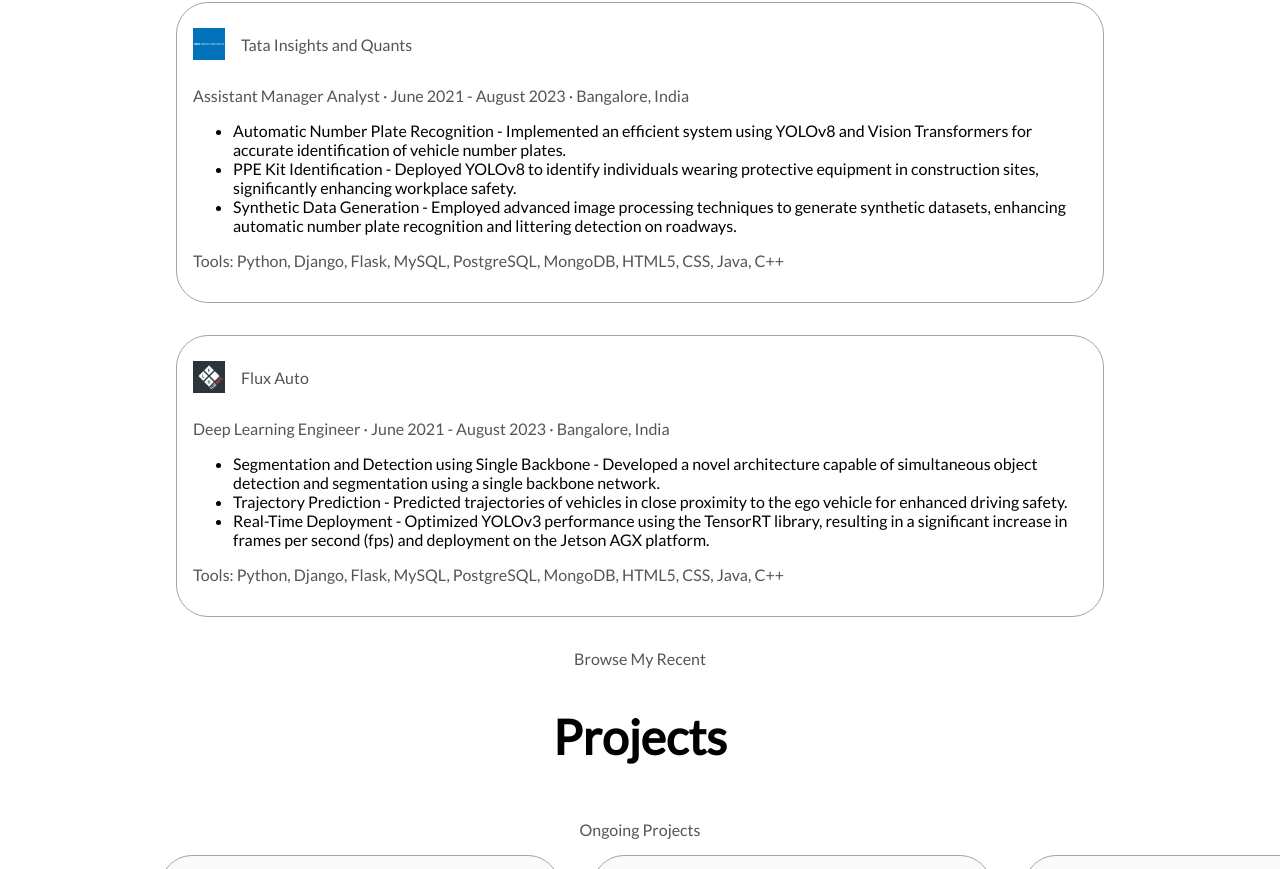
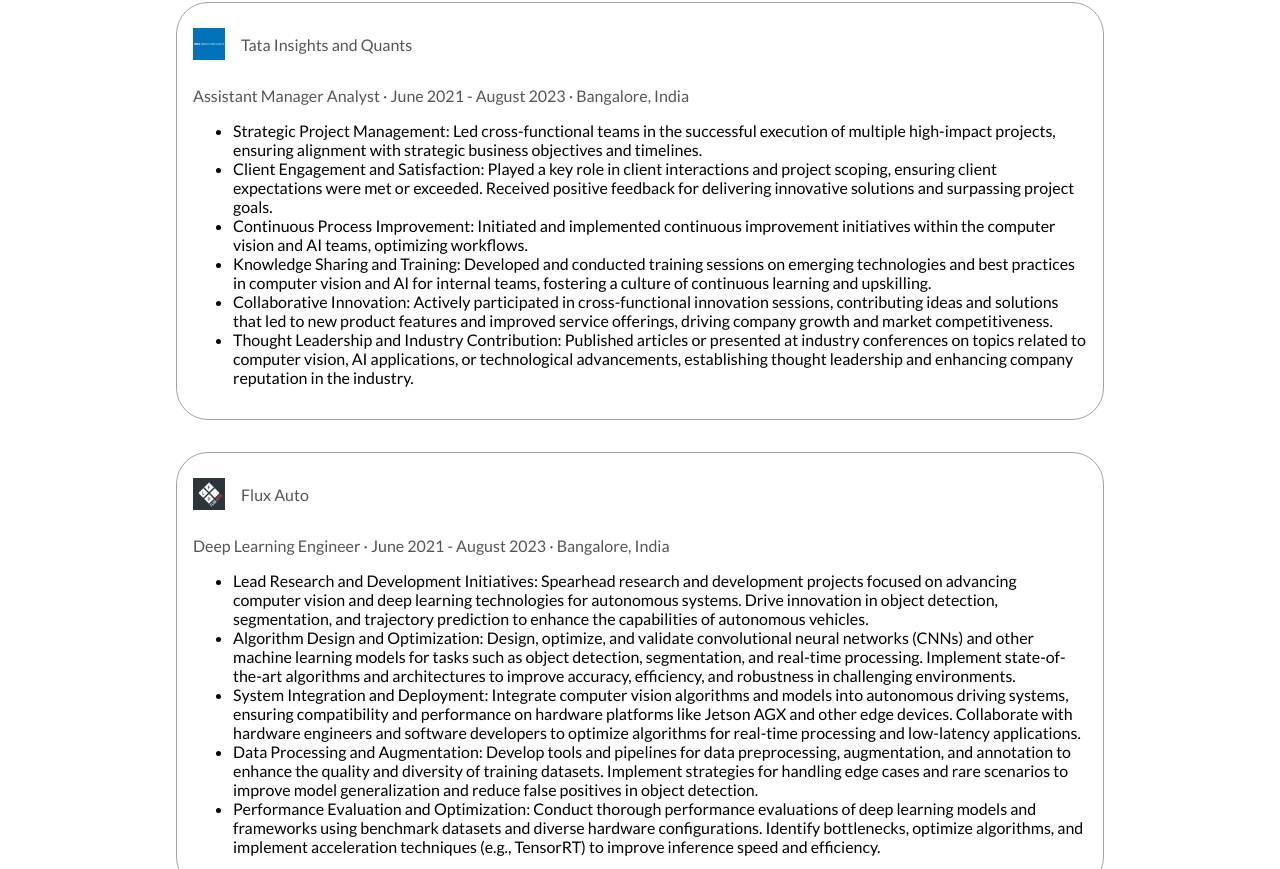
Before and after one commit to danielvadranapuUB/portfolio, a React (Create React App) app: page / in a window 1280 px wide. Shown: the part 1811-2680 px from the top of the page. Built offline with nearby package versions, Linux system fonts and the light colour scheme.

Commit message:
update experience work highlights

```diff
--- a/src/Experience.js
+++ b/src/Experience.js
@@ -12,9 +12,16 @@
       tools:
         "Python, Django, Flask, MySQL, PostgreSQL, MongoDB, HTML5, CSS, Java, C++",
       highlights: [
-        "Automatic Number Plate Recognition - Implemented an efficient system using YOLOv8 and Vision Transformers for accurate identification of vehicle number plates.",
-        "PPE Kit Identification - Deployed YOLOv8 to identify individuals wearing protective equipment in construction sites, significantly enhancing workplace safety.",
-        "Synthetic Data Generation - Employed advanced image processing techniques to generate synthetic datasets, enhancing automatic number plate recognition and littering detection on roadways.",
+        "Strategic Project Management: Led cross-functional teams in the successful execution of multiple high-impact projects, ensuring alignment with strategic business objectives and timelines.",
+        "Client Engagement and Satisfaction: Played a key role in client interactions and project scoping, ensuring client expectations were met or exceeded. Received positive feedback for delivering innovative solutions and surpassing project goals.",
+        "Continuous Process Improvement: Initiated and implemented continuous improvement initiatives within the computer vision and AI teams, optimizing workflows.",
+        "Knowledge Sharing and Training: Developed and conducted training sessions on emerging technologies and best practices in computer vision and AI for internal teams, fostering a culture of continuous learning and upskilling.",
+        "Collaborative Innovation: Actively participated in cross-functional innovation sessions, contributing ideas and solutions that led to new product features and improved service offerings, driving company growth and market competitiveness.",
+        "Thought Leadership and Industry Contribution: Published articles or presented at industry conferences on topics related to computer vision, AI applications, or technological advancements, establishing thought leadership and enhancing company reputation in the industry.",
+
+        // "Automatic Number Plate Recognition - Implemented an efficient system using YOLOv8 and Vision Transformers for accurate identification of vehicle number plates.",
+        // "PPE Kit Identification - Deployed YOLOv8 to identify individuals wearing protective equipment in construction sites, significantly enhancing workplace safety.",
+        // "Synthetic Data Generation - Employed advanced image processing techniques to generate synthetic datasets, enhancing automatic number plate recognition and littering detection on roadways.",
       ],
     },
     {
@@ -26,9 +33,14 @@
       tools:
         "Python, Django, Flask, MySQL, PostgreSQL, MongoDB, HTML5, CSS, Java, C++",
       highlights: [
-        "Segmentation and Detection using Single Backbone - Developed a novel architecture capable of simultaneous object detection and segmentation using a single backbone network.",
-        "Trajectory Prediction - Predicted trajectories of vehicles in close proximity to the ego vehicle for enhanced driving safety.",
-        "Real-Time Deployment - Optimized YOLOv3 performance using the TensorRT library, resulting in a significant increase in frames per second (fps) and deployment on the Jetson AGX platform.",
+        "Lead Research and Development Initiatives: Spearhead research and development projects focused on advancing computer vision and deep learning technologies for autonomous systems. Drive innovation in object detection, segmentation, and trajectory prediction to enhance the capabilities of autonomous vehicles.",
+        "Algorithm Design and Optimization: Design, optimize, and validate convolutional neural networks (CNNs) and other machine learning models for tasks such as object detection, segmentation, and real-time processing. Implement state-of-the-art algorithms and architectures to improve accuracy, efficiency, and robustness in challenging environments.",
+        "System Integration and Deployment: Integrate computer vision algorithms and models into autonomous driving systems, ensuring compatibility and performance on hardware platforms like Jetson AGX and other edge devices. Collaborate with hardware engineers and software developers to optimize algorithms for real-time processing and low-latency applications.",
+        "Data Processing and Augmentation: Develop tools and pipelines for data preprocessing, augmentation, and annotation to enhance the quality and diversity of training datasets. Implement strategies for handling edge cases and rare scenarios to improve model generalization and reduce false positives in object detection.",
+        "Performance Evaluation and Optimization: Conduct thorough performance evaluations of deep learning models and frameworks using benchmark datasets and diverse hardware configurations. Identify bottlenecks, optimize algorithms, and implement acceleration techniques (e.g., TensorRT) to improve inference speed and efficiency.",
+        // "Segmentation and Detection using Single Backbone - Developed a novel architecture capable of simultaneous object detection and segmentation using a single backbone network.",
+        // "Trajectory Prediction - Predicted trajectories of vehicles in close proximity to the ego vehicle for enhanced driving safety.",
+        // "Real-Time Deployment - Optimized YOLOv3 performance using the TensorRT library, resulting in a significant increase in frames per second (fps) and deployment on the Jetson AGX platform.",
       ],
     },
   ];
@@ -72,7 +84,7 @@
             ))}
           </ul>
         </div>
-        <p>Tools: {experience.tools}</p>
+        {/* <p>Tools: {experience.tools}</p> */}
       </div>
     </div>
   );
```
